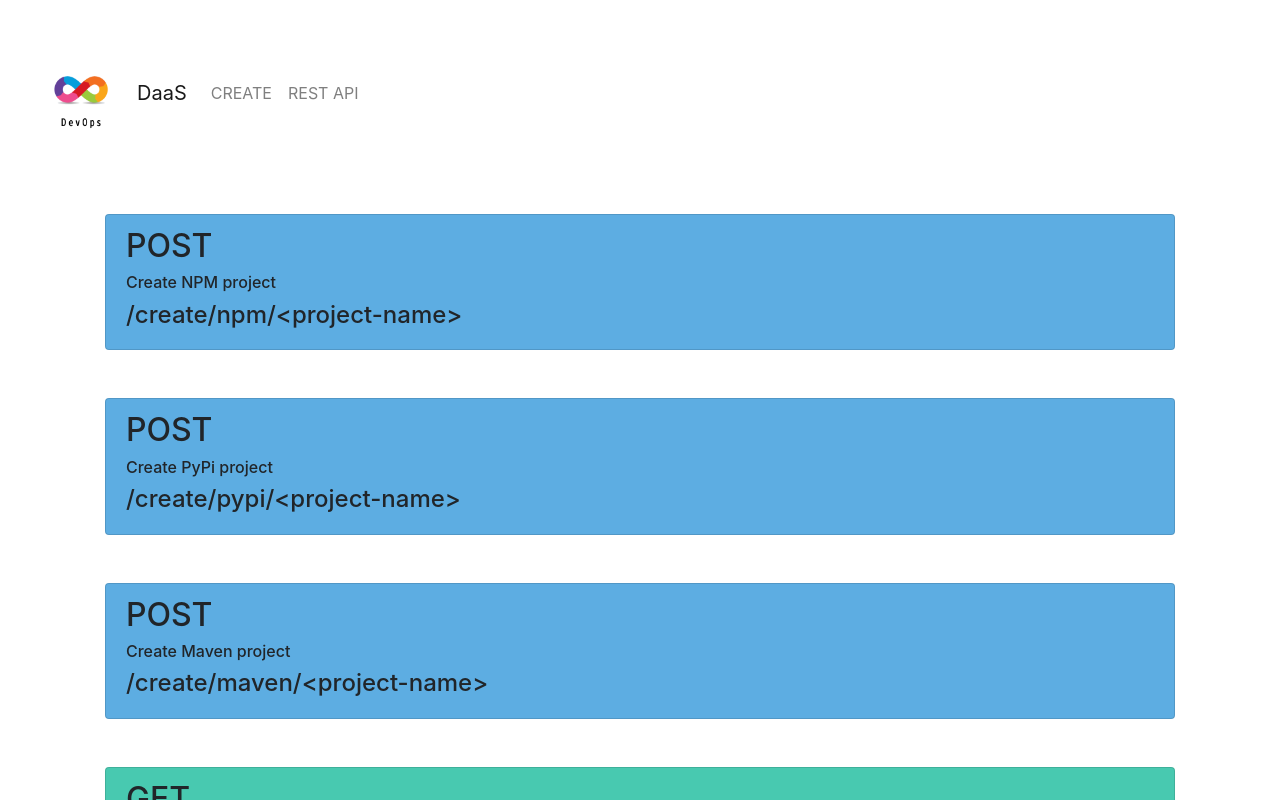
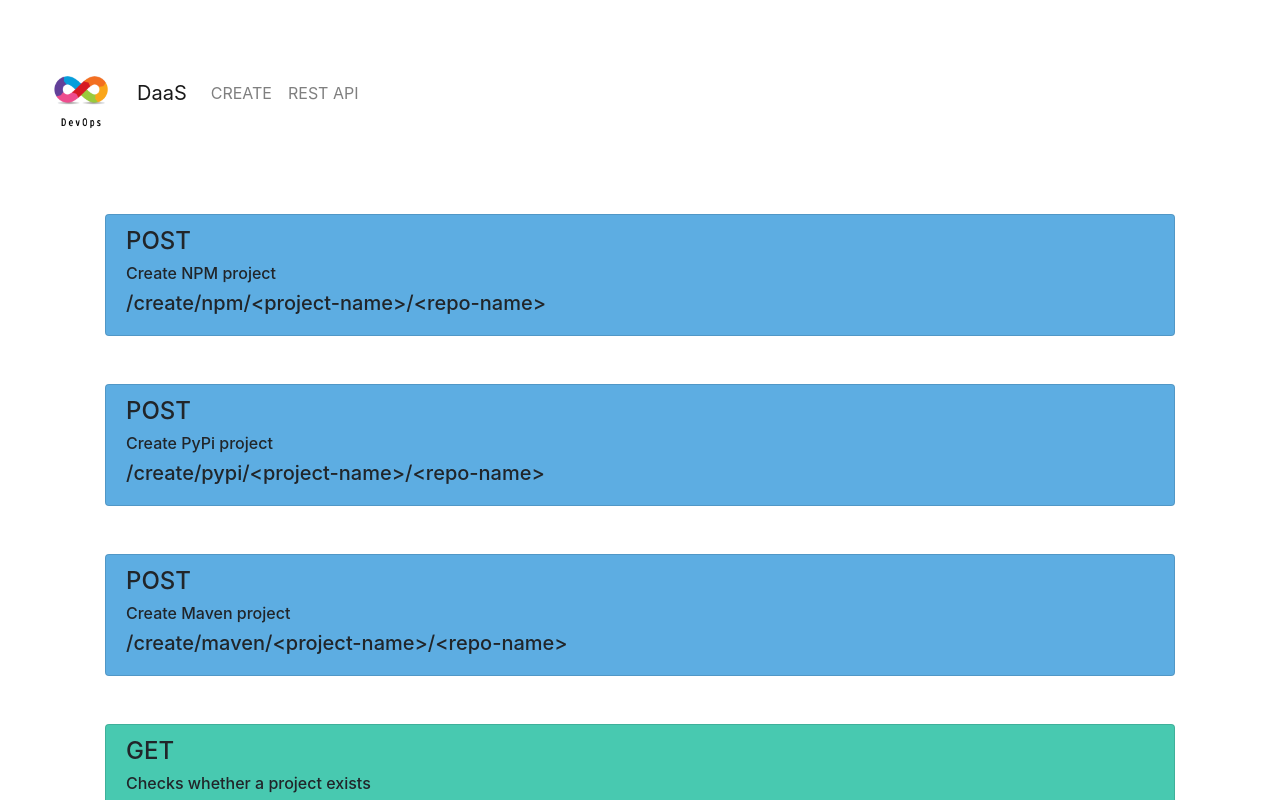
Before and after one commit to Devops-as-a-Service-Project/react-web, a React (Create React App) app: page /rest-api in a window 1280 px wide. Shown: the top 800 px of the page. Built offline with nearby package versions, Linux system fonts and the light colour scheme.

Commit message:
added rest colors and another field to the cars

```diff
--- a/src/components/KindCard.js
+++ b/src/components/KindCard.js
@@ -22,6 +22,16 @@ const KindCard = ({imageSource, cardTitle, cardDesc}) => {
                         aria-label="Project Name"
                         aria-describedby="basic-addon1"
                         className="text-center"
+                        pattern="^[\S][a-zA-Z0-9_-]+$"
+                    />
+                </InputGroup>
+                <InputGroup className="mb-3">
+                    <Form.Control
+                        placeholder="Repository Name"
+                        aria-label="Repository Name"
+                        aria-describedby="basic-addon1"
+                        className="text-center"
+                        pattern="^[\S][a-zA-Z0-9_-]+$"
                     />
                 </InputGroup>
                 <Button variant="dark">Create</Button>
--- a/src/components/RESTAPIView.js
+++ b/src/components/RESTAPIView.js
@@ -5,10 +5,11 @@ import ListGroup from 'react-bootstrap/esm/ListGroup';
 const RESTAPIView = () => {
 
     const data = [
-        { color: "#5DADE2", description: "Create NPM project", method: 'POST', path: '/create/npm/<project-name>' },
-        { color: "#5DADE2", description: "Create PyPi project", method: 'POST', path: '/create/pypi/<project-name>' },
-        { color: "#5DADE2", description: "Create Maven project", method: 'POST', path: '/create/maven/<project-name>' },
+        { color: "#5DADE2", description: "Create NPM project", method: 'POST', path: '/create/npm/<project-name>/<repo-name>' },
+        { color: "#5DADE2", description: "Create PyPi project", method: 'POST', path: '/create/pypi/<project-name>/<repo-name>' },
+        { color: "#5DADE2", description: "Create Maven project", method: 'POST', path: '/create/maven/<project-name>/<repo-name>' },
         { color: "#48C9B0", description: "Checks whether a project exists", method: 'GET', path: '/check/<project-name>' },
+        { color: "#EC7063", description: "Checks whether a repository exists", method: 'GET', path: '/check/<project-name>/<repo-name>' },
     ];
 
     return(
@@ -17,9 +18,9 @@ const RESTAPIView = () => {
         {data.map((item =>
             <ListGroup key={item.path} className="my-2" style={ { 'padding': '20px' }}>
             <ListGroup.Item style={{ 'backgroundColor': item.color}}>
-                <h2 style={ { 'margin': 'center'}}>{item.method}</h2>
+                <h4 style={ { 'margin': 'center'}}>{item.method}</h4>
                 <h6 style={ { 'margin': 'center'}}>{item.description}</h6>
-                <h4>{item.path}</h4>
+                <h5>{item.path}</h5>
             </ListGroup.Item>
             </ListGroup>
         ))}
```
